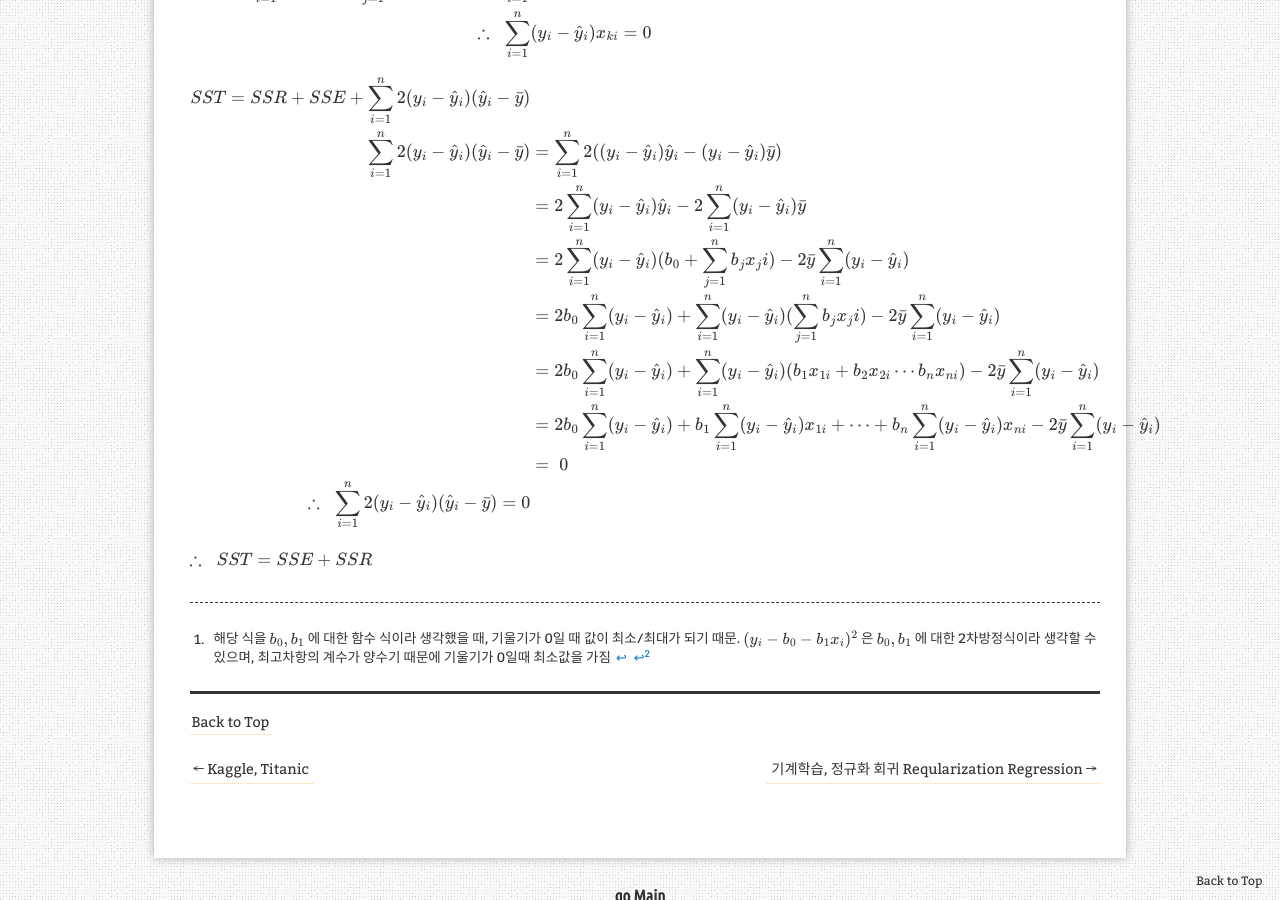
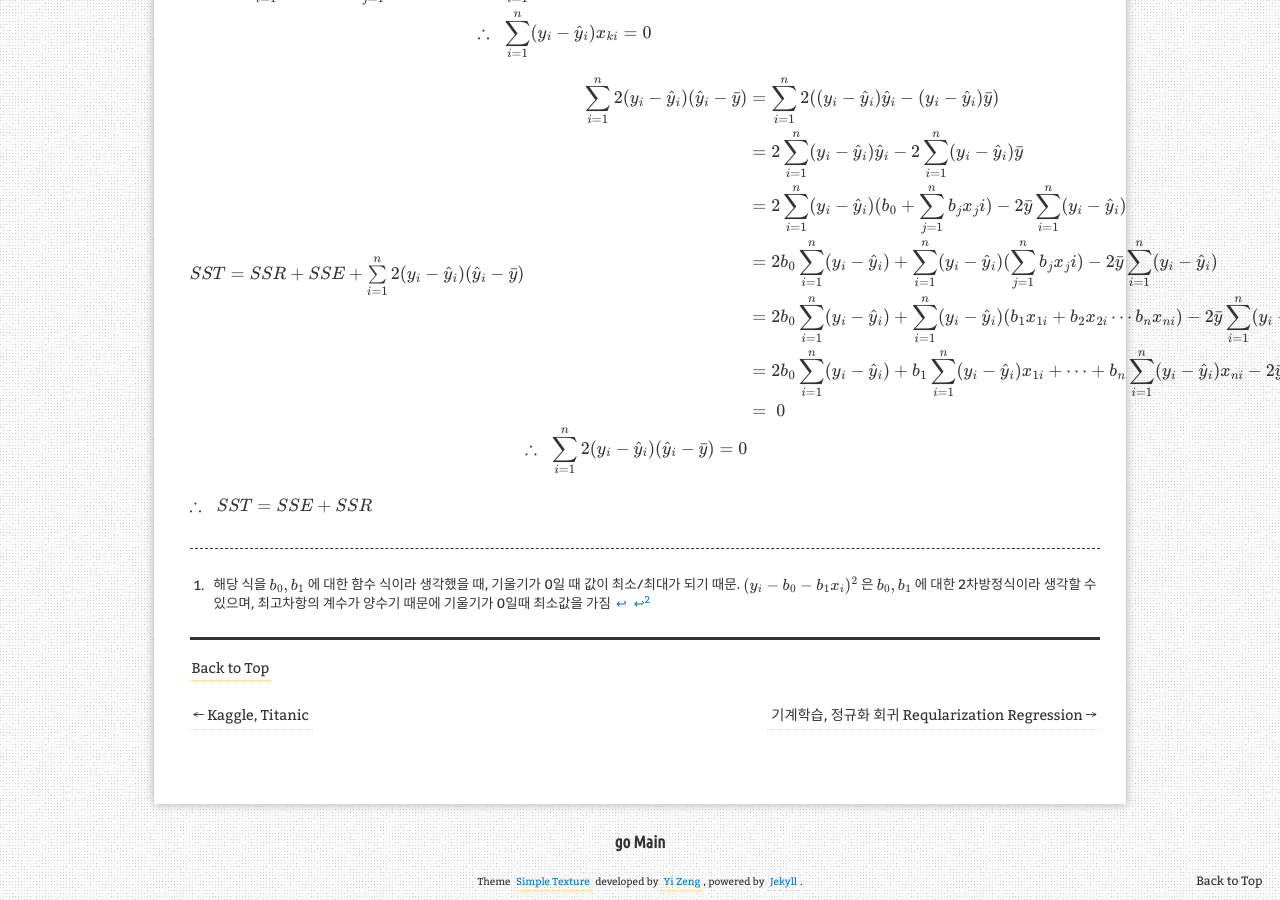
Before and after one commit to aristohyun/aristohyun.github.io, a Jekyll site: the page built from _posts/2021-06-25-Linear-Regression.md, in a window 1280 px wide and 900 px high, scrolled down 4200 px. Built offline with Jekyll 4.4.1, drawn with Linux system fonts in a browser that asks for light colours; formulas are drawn with MathJax 3; comment, search, counter and statistics services are not loaded.

Commit message:
Update 2021-06-25-Linear-Regression.md

```diff
--- a/_posts/2021-06-25-Linear-Regression.md
+++ b/_posts/2021-06-25-Linear-Regression.md
@@ -128,8 +128,8 @@ $ \begin{align\*}
 \therefore \;\; \sum\limits_ {i=1}^{n} (y_ i - \hat{y}_ i) x_ {ki} = 0
 \end{align\*}$
 
-$ \begin{align\*}
-SST = SSR + SSE + \sum\limits_ {i=1}^{n}2(y_ i - \hat{y}_ i)(\hat{y}_ i - \bar{y}) \\\
+$ SST = SSR + SSE + \sum\limits_ {i=1}^{n}2(y_ i - \hat{y}_ i)(\hat{y}_ i - \bar{y}) \\\
+\begin{align\*}
 \sum\limits_ {i=1}^{n}2(y_ i - \hat{y}_ i)(\hat{y}_ i - \bar{y}) &= \sum\limits_{i=1}^{n}2((y_ i - \hat{y}_ i) \hat{y}_ i - (y_ i - \hat{y}_ i) \bar{y}) \\\
 &= 2 \sum\limits_ {i=1}^{n} (y_ i - \hat{y}_ i)\hat{y}_ i - 2 \sum\limits_{i=1}^{n} (y_ i - \hat{y}_ i) \bar{y} \\\
 &= 2 \sum\limits_ {i=1}^{n} (y_ i - \hat{y}_ i)(b_ 0 + \sum \limits_ {j=1}^{n} b_ j x_ ji) - 2\bar{y} \sum\limits_{i=1}^{n} (y_ i - \hat{y}_ i) \\\
```
